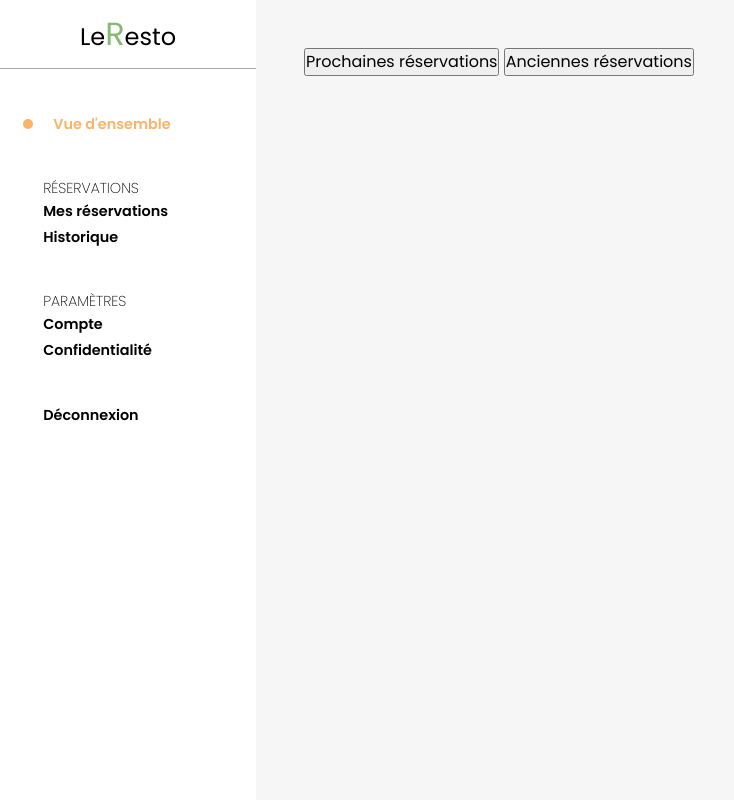
After one commit to R-Erwan/DawRestaurant, a PHP site: page /client.php in a window 1280 px wide. The commit adds this page. Shown: the whole page, without its empty margins (0-734 px from the left). Run offline with PHP 8.4, Linux system fonts and the light colour scheme; style sheets or scripts are compiled from the project's sources.

Commit message:
Début client page

```diff
--- /dev/null
+++ b/public/client.php
@@ -0,0 +1,44 @@
+<!DOCTYPE html>
+<html lang="en">
+<head>
+    <meta charset="UTF-8">
+    <title>Le Resto</title>
+    <link rel="stylesheet" href="./css/client.css">
+    <link rel="icon" type="image/png" href=" ./resources/images/favicon.png">
+</head>
+<body>
+<div class="container">
+    <aside class="menu-container">
+        <div class="logo">
+            <a href="/DawRestaurant/public/index.php">Le<span class="l-green">R</span>esto</a>
+        </div>
+        <nav>
+            <div class="nav-item active-nav">Vue d'ensemble</div>
+            <div class="nav-cat">Réservations</div>
+            <div class="nav-item">Mes réservations</div>
+            <div class="nav-item">Historique</div>
+            <div class="nav-cat">Paramètres</div>
+            <div class="nav-item">Compte</div>
+            <div class="nav-item">Confidentialité</div>
+            <div class="nav-cat"></div>
+            <div class="nav-item">Déconnexion</div>
+        </nav>
+    </aside>
+    <div class="reservation-container">
+        <div class="header">
+            <h2>
+
+            </h2>
+        </div>
+        <div class="tabs-menu">
+            <button class="tabs-button tabs-selected" id="tabs-next">Prochaines réservations</button>
+            <button class="tabs-button" id="tabs-old">Anciennes réservations </button>
+        </div>
+        <div class="tabs-content">
+            <?php include_once "includes/client-page/reservation-list/reservation-list.php" ?>
+        </div>
+    </div>
+</div>
+
+</body>
+</html>
--- a/public/contact.php
+++ b/public/contact.php
@@ -87,6 +87,5 @@
     </div>
 
     <?php include_once "includes/footer/footer.php"?>
-<script src="https://code.jquery.com/jquery-3.7.1.min.js" integrity="sha256-/JqT3SQfawRcv/BIHPThkBvs0OEvtFFmqPF/lYI/Cxo=" crossorigin="anonymous"></script>
 </body>
 </html>
--- /dev/null
+++ b/public/css/client.sass
@@ -0,0 +1,71 @@
+@use "reset"
+@use "const"
+
+.container
+  height: 100vh
+  width: 100%
+
+/* Aside Menu */
+
+.menu-container
+  height: 100%
+  width: 20%
+  position: fixed
+  z-index: 1
+  top: 0
+  left: 0
+  overflow-x: hidden
+  background-color: #fff
+
+.logo
+  border-bottom: #aaa solid 1px
+  text-align: center
+  padding: 10px 0
+  a
+    color: #000
+    font-size: 24px
+  .l-green
+    color: const.$primary-color
+    font-size: 2rem
+
+.menu-container
+  nav
+    display: flex
+    flex-direction: column
+    align-items: flex-start
+    justify-content: center
+    padding: 3em 0 0 3em
+    font-size: 0.9rem
+
+.nav-item
+  font-weight: 600
+  transition: all 0.2s ease-in-out
+  cursor: pointer
+  margin: 2px 0
+  &:hover
+    color: const.$secondary-color
+    transform: scale(1.02)
+
+.nav-cat
+  margin-top: 40px
+  font-weight: 200
+  text-transform: uppercase
+
+.active-nav
+  color: const.$secondary-color
+  &:before
+    content: ""
+    display: inline-block
+    width: 10px
+    height: 10px
+    border-radius: 50%
+    background-color: const.$secondary-color
+    transform: translateX(-20px)
+
+/* Reservation container */
+.reservation-container
+  margin-left: 20%
+  height: 100vh
+  width: 70%
+  background-color: #f6f6f6
+  padding: 3em
--- a/public/includes/card-menu/card-menu.php
+++ b/public/includes/card-menu/card-menu.php
@@ -1,3 +1,4 @@
+<!-- @Deprecated -->
 <div class="card-hover">
     <div class="card-hover__content">
         <h3 class="card-hover__title">
--- a/public/includes/card-menu/card-menu.sass
+++ b/public/includes/card-menu/card-menu.sass
@@ -1,5 +1,5 @@
+/* @deprecated */
 @use '../../css/const'
-
 .card-hover
   $root: &
   width: 250px
--- /dev/null
+++ b/public/includes/client-page/reservation-list/reservation-list.php
@@ -0,0 +1 @@
+<?php
--- a/public/index.php
+++ b/public/index.php
@@ -10,6 +10,5 @@
     <?php include_once "includes/header/header.php" ?>
     <?php include_once "includes/home-page/home-page.php" ?>
     <?php include_once "includes/footer/footer.php"?>
-<script src="https://code.jquery.com/jquery-3.7.1.min.js" integrity="sha256-/JqT3SQfawRcv/BIHPThkBvs0OEvtFFmqPF/lYI/Cxo=" crossorigin="anonymous"></script>
 </body>
 </html>
--- a/public/login.php
+++ b/public/login.php
@@ -10,6 +10,5 @@
     <?php include_once "includes/header/header.php"?>
     <?php include_once "includes/login-form/login-form.php"?>
     <?php include_once "includes/footer/footer.php"?>
-<script src="https://code.jquery.com/jquery-3.7.1.min.js" integrity="sha256-/JqT3SQfawRcv/BIHPThkBvs0OEvtFFmqPF/lYI/Cxo=" crossorigin="anonymous"></script>
 </body>
 </html>
--- a/public/menu.php
+++ b/public/menu.php
@@ -12,6 +12,5 @@
     <?php include_once "includes/tabs-menu/tabs-menu.php"?>
 
     <?php include_once "includes/footer/footer.php"?>
-<script src="https://code.jquery.com/jquery-3.7.1.min.js" integrity="sha256-/JqT3SQfawRcv/BIHPThkBvs0OEvtFFmqPF/lYI/Cxo=" crossorigin="anonymous"></script>
 </body>
 </html>
```
Also changed, not shown: public/includes/card-menu/card-menu.css (+103 -4 lines), public/includes/client-page/reservation-list/reservation-list.js (added), public/includes/client-page/reservation-list/reservation-list.sass (added), 1 other file.
